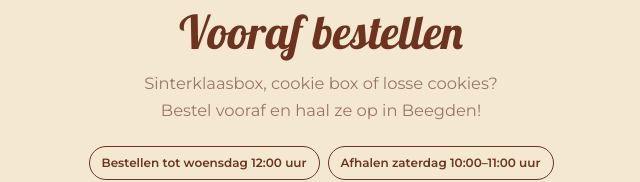
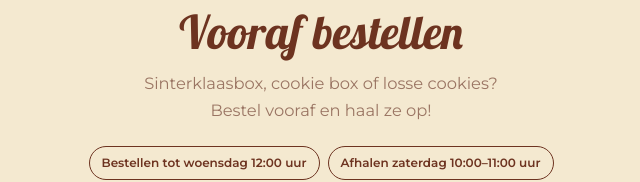
Before and after one commit to jennyscookies/jennyscookies.github.io, a plain HTML site: page index.html in a window 1280 px wide. Shown: the part 193-375 px from the top of the page, without its empty margins (319-959 px from the left). Drawn offline with Linux system fonts and the light colour scheme.

Commit message:
Intro zonder plaatsnaam
Co-Authored-By: Claude Opus 5.5 <noreply@anthropic.com>
Claude-Session: https://claude.ai/code/session_01SBoZBrEUAUSR5i4mweNrFu

```diff
--- a/index.html
+++ b/index.html
@@ -291,7 +291,7 @@ const state = {qty:{}, day:null, box:[], boxes:[]};
 const $ = id => document.getElementById(id);
 
 function header(){
-  $("intro").textContent = sintOpen ? `Sinterklaasbox, cookie box of losse cookies? Bestel vooraf en haal ze op in ${CONFIG.plaats}!` : `Cookie box of losse cookies? Bestel vooraf en haal ze op in ${CONFIG.plaats}!`;
+  $("intro").textContent = sintOpen ? `Sinterklaasbox, cookie box of losse cookies? Bestel vooraf en haal ze op!` : `Cookie box of losse cookies? Bestel vooraf en haal ze op!`;
   const lijst = days.map(x => kort(x.d));
   const dagNamen = lijst.length > 1 ? `zaterdag ${lijst.slice(0,-1).join(", ")} of ${lijst[lijst.length-1]}` : lijst.length ? `zaterdag ${lijst[0]}` : "";
   $("pills").innerHTML = `
```
